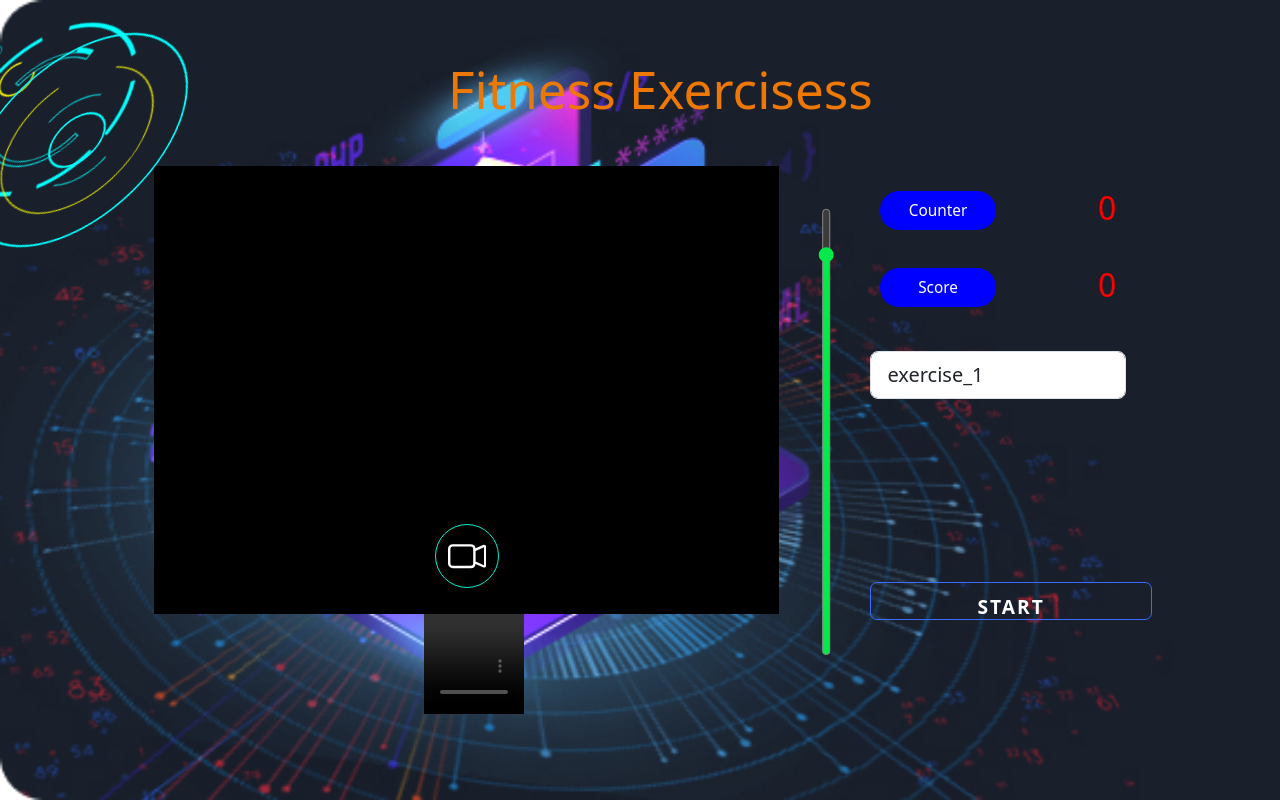
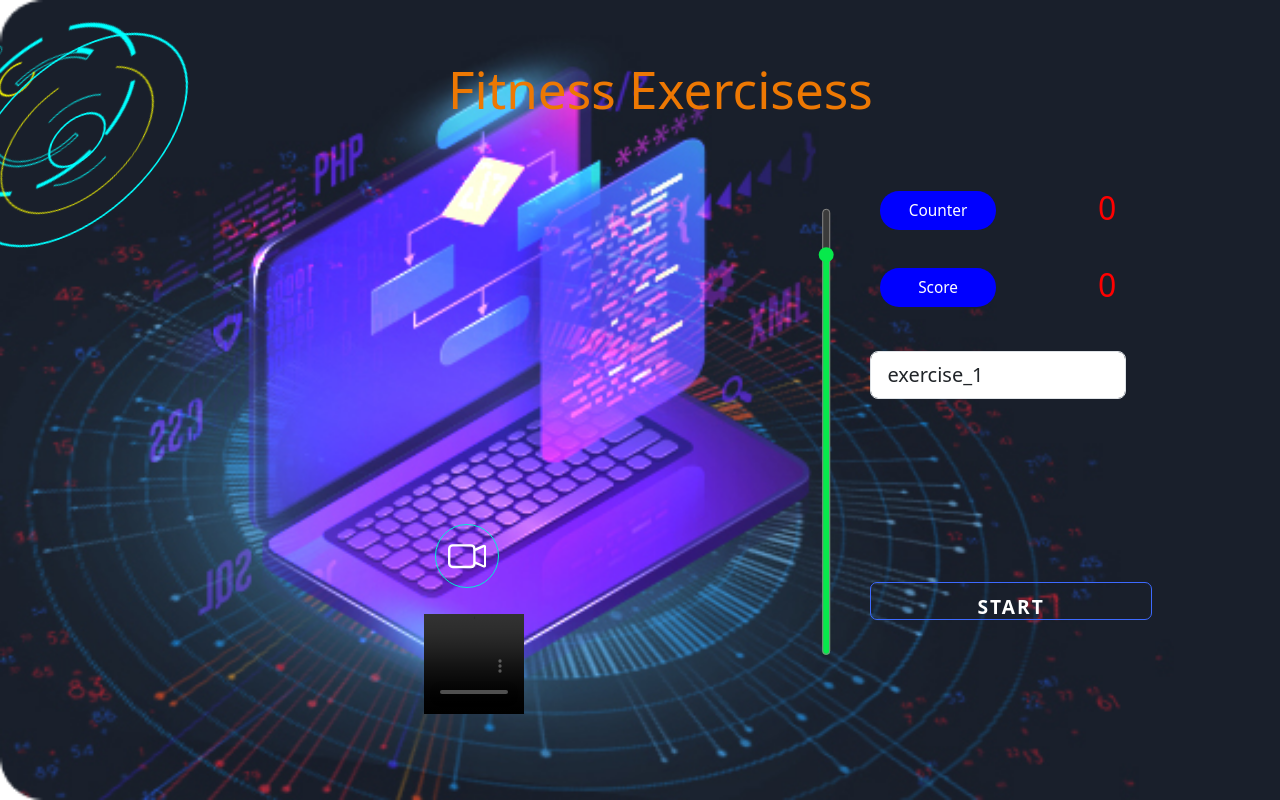
Before and after one commit to tosky19941209/te-mediapipe_video_pose_detect_React, a React (Create React App) app: page / in a window 1280 px wide. Built offline with nearby package versions, Linux system fonts and the light colour scheme; grey boxes are pictures that could not be loaded.

Commit message:
add_video2

```diff
--- a/src/component/Canvas/Canvas.js
+++ b/src/component/Canvas/Canvas.js
@@ -4,7 +4,7 @@ function Canvas(props) {
     return (
         <canvas ref={props.canvasRef} width="950vw" height='680vw'
             style={{
-                backgroundColor:"black",
+                // backgroundColor:"black",
                 // zIndex:"2"
             }}
         >
--- a/src/page/camera.js
+++ b/src/page/camera.js
@@ -4,7 +4,10 @@ import './Camera.css'
 function Camera() {
     const [className_svg, setClassName_svg] = useState('svg_css')
     const [className_cambtn, setClassName_cambtn] = useState('btn_camera')
+
     const canvasRef = useRef(null)
+    const videoRef = useRef(null)
+
     return (
         <div>
             <div className="d-flex" style={{
@@ -12,7 +15,7 @@ function Camera() {
                 height: "35vw",
                 marginTop: "2vw"
             }}>
-                <Canvas></Canvas>
+                <Canvas ref = {canvasRef}></Canvas>
                 <button className={className_cambtn} onClick={e => {
                     if (className_svg == 'svg_css') {
                         setClassName_svg('svg_css_active')
@@ -36,7 +39,7 @@ function Camera() {
                     </svg>
                 </button>
             </div>
-            <video width='100px' height='100px' controls>
+            <video ref={videoRef} width='100px' height='100px' controls>
                 <source src='video.mp4' type='video/mp4'></source>
             </video>
         </div>
```
